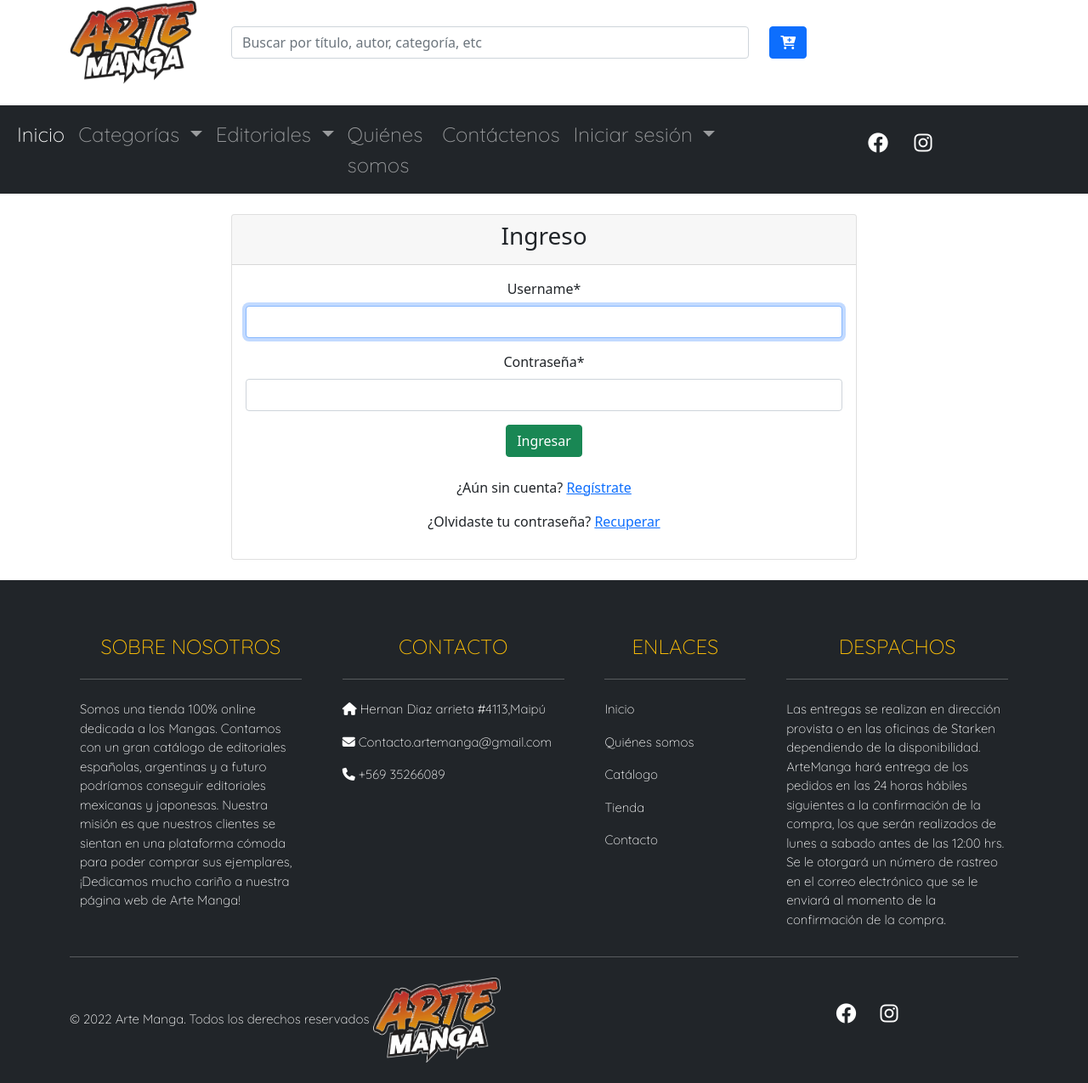
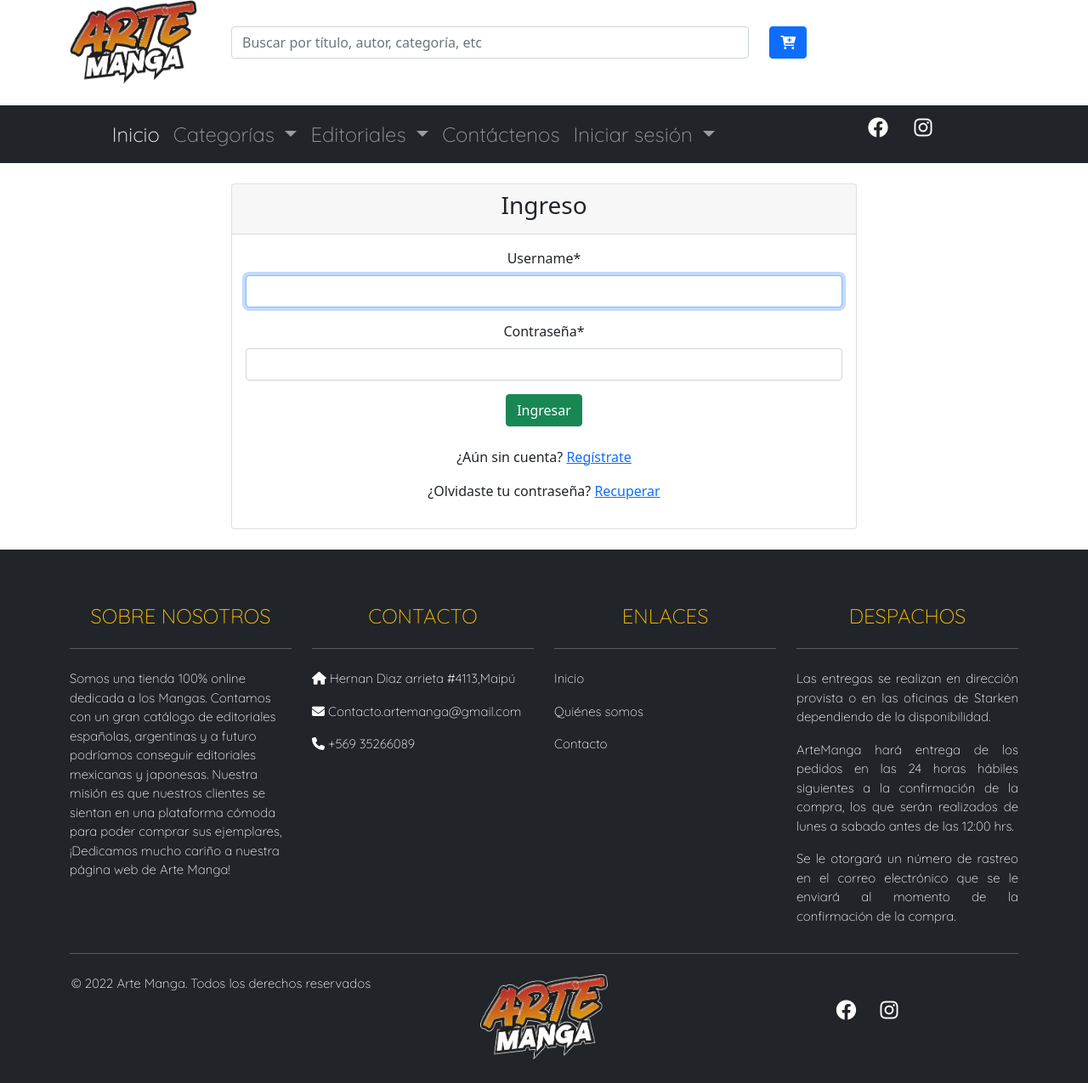
Before and after one commit to kanroot/artemanga, a Django app: page /cuenta-usuario/login/?next=/inventario/eliminar-pais/1/ in a window 1280 px wide. Shown: the whole page at 85% size. After the commit the page ends 1247 px from the top, so only its background shows below. Run offline with Django 4.2, Linux system fonts and the light colour scheme; data that the repository does not hold is empty; some libraries are stand-ins or nearby versions.

Commit message:
agregada página quienes somos y otros arreglos menores (#195)
* vista quines somos

* actualizar, quizás

* la migra 2

* codacy

Co-authored-by: Andrés Franco Riquelme Sandoval <andresfranco.rs@gmail.com>

```diff
--- a/src/catalogo/urls.py
+++ b/src/catalogo/urls.py
@@ -2,7 +2,7 @@ from django.urls import path
 
 from .views import (Home, VerCarritoView, ActualizarCarritoView,
                     AgregarProductoCarritoView, ProductosPorCategoriaView, ProductosPorEditorialView,
-                    DetalleProducto)
+                    DetalleProducto,QuienesSomos)
 
 urlpatterns = [
     path('', Home.as_view(), name='home'),
@@ -13,5 +13,6 @@ urlpatterns = [
     path('agregar-producto-carrito', AgregarProductoCarritoView.as_view(), name='ajax-agregar-producto-carrito'),
     path('categoria/<id>', ProductosPorCategoriaView.as_view(), name='productos-por-categoria'),
     path('editorial/<id>', ProductosPorEditorialView.as_view(), name='productos-por-editorial'),
-    path('detalle-pro/<pk>',DetalleProducto.as_view(),name='detalle-producto'),
+    path('detalle-pro/<pk>', DetalleProducto.as_view(), name='detalle-producto'),
+    path('quienes-somos', QuienesSomos.as_view(), name='quienes-somos')
 ]
--- a/src/catalogo/views.py
+++ b/src/catalogo/views.py
@@ -20,6 +20,11 @@ class Home(MigaDePanMixin, TemplateView):
         context['randoms'] = Producto.objects.order_by('?')[:8]
         context['campannas'] = Campanna.objects.filter(estado=EstadoCampanna.PUBLICADA.value)
         return context
+
+
+class QuienesSomos(MigaDePanMixin,TemplateView):
+    template_name= "web/quienesSomos.html"
+    nombre_esta_miga= "QuienesSomos"
 
 
 class VerCarritoView(TemplateView):
--- a/src/inventario/views.py
+++ b/src/inventario/views.py
@@ -13,12 +13,6 @@ class DashboardView(VistaRestringidaMixin, TemplateView):
     template_name = "administración/dashboard.html"
     usuarios_permitidos = [TipoUsuario.ADMINISTRADOR, TipoUsuario.BODEGA, TipoUsuario.VENTAS]
     model = Usuario
-
-    def get_context_data(self, **kwargs):
-        context = super().get_context_data(**kwargs)
-        context['usuarios_activos'] = Usuario.objects.filter(es_activo=True)
-        context['usuarios_inactivos'] = Usuario.objects.filter(es_activo=False)
-        return context
 
     def dispatch(self, request, *args, **kwargs):
         if request.user.es_ventas():
--- a/src/templates/static/css/estilosbase.css
+++ b/src/templates/static/css/estilosbase.css
@@ -31,3 +31,7 @@
     flex-basis: 24%;
     cursor: pointer;
 }
+
+.text-justify {
+    text-align: justify;
+}
--- a/src/templates/web/base.html
+++ b/src/templates/web/base.html
@@ -66,9 +66,7 @@
                             {% endfor %}
                         </ul>
                     </li>
-                    <li class="nav-item">
-                        <a class="nav-link" href="#">Quiénes somos</a>
-                    </li>
+
                     <li class="nav-item">
                         <a class="nav-link" href="{% url  'mis-tickets'  %}">Contáctenos</a>
                     </li>
@@ -127,7 +125,7 @@
 
         <div class="container text-md-left text-md-left">
             <div class="row text-md-left text-md-left">
-                <div class="col-md-3 col-lg-3 col-xl-3 mx-auto mt-3">
+                <div class="col-lg-3 mx-auto mt-3">
                     <h5 class="text-uppercase mb-4 font-weight-bold text-warning text-md-center">Sobre nosotros</h5>
                     <hr class="mb-4 ">
                     <p>Somos una tienda 100% online dedicada a los Mangas.
@@ -138,7 +136,7 @@
                         ¡Dedicamos mucho cariño a nuestra página web de Arte Manga!</p>
                 </div>
 
-                <div class="col-md-4 col-lg-3 col-xl-3 mx-auto mt-3">
+                <div class="col-lg-3 mx-auto mt-3">
                     <h5 class="text-uppercase mb-4 font-weight-bold text-warning text-md-center">Contacto</h5>
                     <hr class="mb-4 ">
                     <p>
@@ -153,39 +151,36 @@
                 </div>
 
 
-                <div class="col-md-2 col-lg-2 col-xl-2 mx-auto mt-3">
+                <div class="col-lg-3 mx-auto mt-3">
                     <h5 class="text-uppercase mb-4 font-weight-bold text-warning text-md-center">Enlaces </h5>
                     <hr class="mb-4 ">
                     <p>
-                        <a href="catalogo.html" class="text-white" style="text-decoration: none;">Inicio</a>
+                        <a href="{% url 'home'%}" class="text-white" style="text-decoration: none;">Inicio</a>
                     </p>
                     <p>
-                        <a href="#" class="text-white" style="text-decoration: none;">Quiénes somos</a>
+                        <a href="{% url 'quienes-somos'%}" class="text-white" style="text-decoration: none;">Quiénes somos</a>
                     </p>
+
                     <p>
-                        <a href="#" class="text-white" style="text-decoration: none;">Catálogo</a>
-                    </p>
-                    <p>
-                        <a href="#" class="text-white" style="text-decoration: none;">Tienda</a>
-                    </p>
-                    <p>
-                        <a href="#" class="text-white" style="text-decoration: none;">Contacto</a>
+                        <a href="{% url 'mis-tickets'%}" class="text-white" style="text-decoration: none;">Contacto</a>
                     </p>
 
                 </div>
 
 
-                <div class="col-md-4 col-lg-3 col-xl-3 mx-auto mt-3">
+                <div class="col-lg-3 mx-auto mt-3">
                     <div class=" font-weight-bold  ">
                         <h5 class="text-uppercase mb-4 font-weight-bold text-warning text-md-center">Despachos</h5>
                     <hr class="mb-4 text-center ">
-                        <p> Las entregas se realizan en dirección provista o en las oficinas de Starken dependiendo de la disponibilidad.
-                            <br>
-                            ArteManga hará entrega de los pedidos en las 24 horas hábiles siguientes a la confirmación
-                            de la compra, los que serán realizados de lunes a sabado antes de las 12:00 hrs.
-                            <br>
-                            Se le otorgará un número de rastreo en el correo electrónico que se le enviará al momento de
-                            la confirmación de la compra.
+                        <p class="text-justify"> Las entregas se realizan en dirección provista o en las oficinas de Starken dependiendo de la disponibilidad.
+                    </p>
+                    <p class="text-justify">
+                        ArteManga hará entrega de los pedidos en las 24 horas hábiles siguientes a la confirmación
+                        de la compra, los que serán realizados de lunes a sabado antes de las 12:00 hrs.
+                    </p>
+                    <p class="text-justify">
+                        Se le otorgará un número de rastreo en el correo electrónico que se le enviará al momento de
+                        la confirmación de la compra.
                     </p>
                     </div>
                 </div>
@@ -194,8 +189,13 @@
 
             <hr class="mb-4 ">
             <div class="row align-items-center">
-                <div class="col-md-7 col-lg-8">© 2022 Arte Manga. Todos los derechos reservados
-                    <img src="{% static 'img/manga.png' %}" width="150px" height="100px" alt="logo">
+                <div class="col-md-7 col-lg-8">
+                    <div class="row text-center">
+                        <div class="col-md-6"> © 2022 Arte Manga. Todos los derechos reservados</div>
+                        <div class="col-md-6 col-sm-12"> <img src="{% static 'img/manga.png' %}" width="150px" height="100px" alt="logo"> </div>
+                    </div>
+
+
                 </div>
 
                 <div class="col-md-5 col-lg-4">
--- a/src/templates/web/includes/card-producto.html
+++ b/src/templates/web/includes/card-producto.html
@@ -1,7 +1,7 @@
 {% load static %}
 {% load humanize %}
 
-<div class="col-lg-3 col-md-6 col-sm-12">
+<div class="col-6 col-lg-3">
     <div class="card h-100 border-0 position-relative rounded">
         {% include 'web/includes/producto-tag.html' with producto=producto %}
         <a style="z-index: 1" class="card-block stretched-link text-decoration-none"
@@ -10,7 +10,7 @@
         <div class="card-body">
             <div class="container text-center">
                 <div class="row">
-                    <span class="card-title text-secondary">{{ producto.editorial.nombre }}</span>
+                    <span class="text-secondary">{{ producto.editorial.nombre }}</span>
                 </div>
                 <div class="row">
                     <h5 class="card-title">{{ producto.titulo_es }}</h5>
```
Also changed, not shown: src/datos_prueba/management/commands/generar_tickets.py (+1 -9 lines), src/templates/web/quienesSomos.html (added, +23 -0 lines), src/templates/static/img/artemanga.jpg (added).
